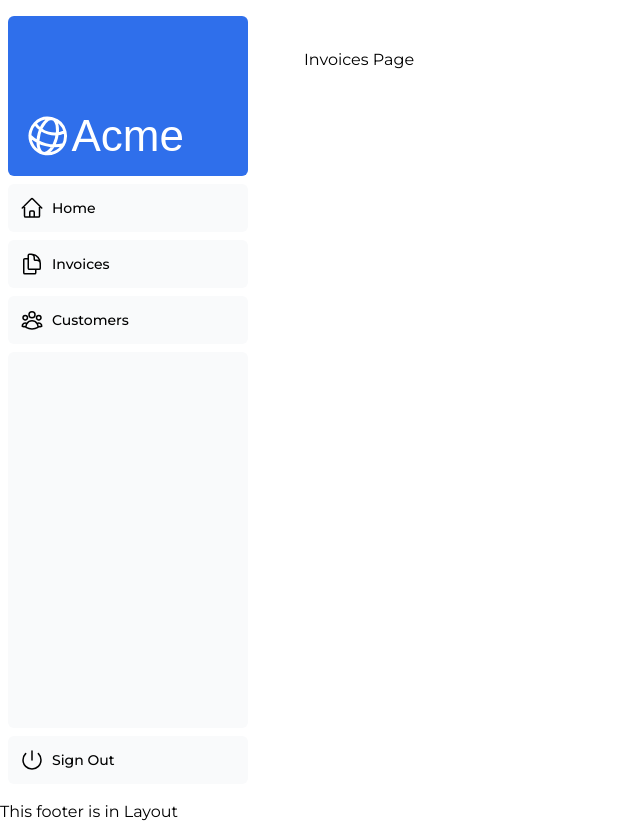
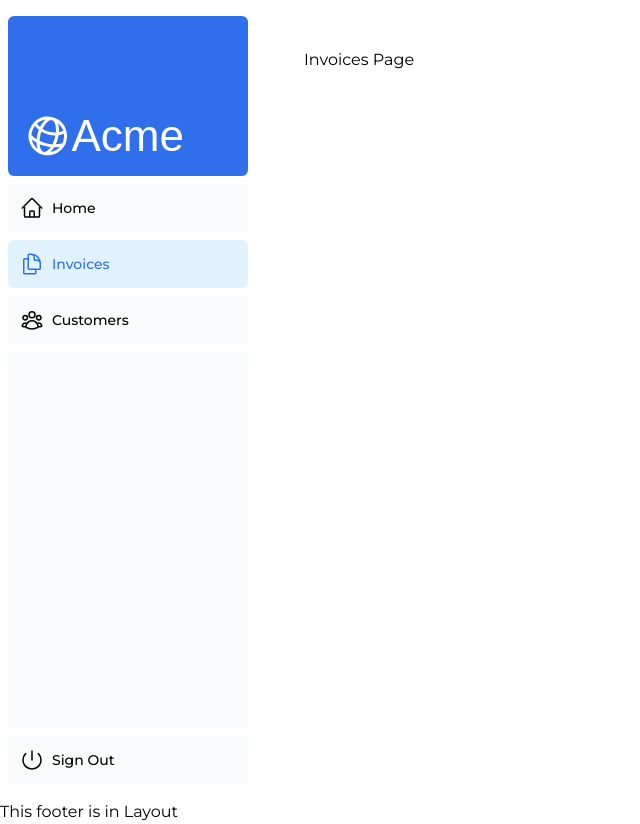
Before and after one commit to Juxn89/nextjs14-training, a Next.js app: page /dashboard/invoices in a window 1280 px wide. Shown: the whole page, without its empty margins (0-640 px from the left). Built offline with nearby package versions, Linux system fonts and the light colour scheme; a web font is replaced by a local one.

Commit message:
Uso de componentes client y usePathname

```diff
--- a/app/ui/dashboard/nav-links.tsx
+++ b/app/ui/dashboard/nav-links.tsx
@@ -1,9 +1,12 @@
+'use client'
+
 import {
   UserGroupIcon,
   HomeIcon,
   DocumentDuplicateIcon,
 } from '@heroicons/react/24/outline';
 import Link from 'next/link';
+import { usePathname } from 'next/navigation';
 
 // Map of links to display in the side navigation.
 // Depending on the size of the application, this would be stored in a database.
@@ -18,6 +21,8 @@
 ];
 
 export default function NavLinks() {
+  const pathName = usePathname()
+
   return (
     <>
       {links.map((link) => {
@@ -26,7 +31,11 @@
           <Link
             key={link.name}
             href={link.href}
-            className="flex h-[48px] grow items-center justify-center gap-2 rounded-md bg-gray-50 p-3 text-sm font-medium hover:bg-sky-100 hover:text-blue-600 md:flex-none md:justify-start md:p-2 md:px-3"
+            className={
+              `flex h-[48px] grow items-center justify-center gap-2 rounded-md bg-gray-50 p-3 text-sm font-medium
+              hover:bg-sky-100 hover:text-blue-600 md:flex-none md:justify-start md:p-2 md:px-3
+              ${ pathName === link.href ? 'bg-sky-100 text-blue-600': '' }
+              ` }
           >
             <LinkIcon className="w-6" />
             <p className="hidden md:block">{link.name}</p>
```
